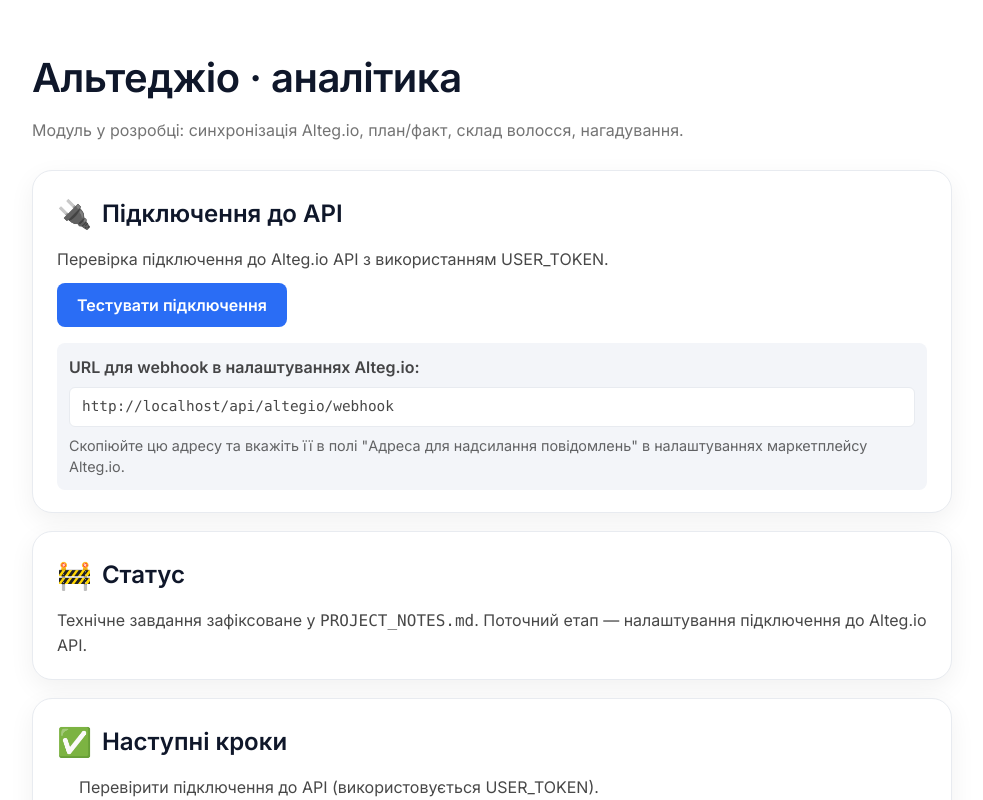
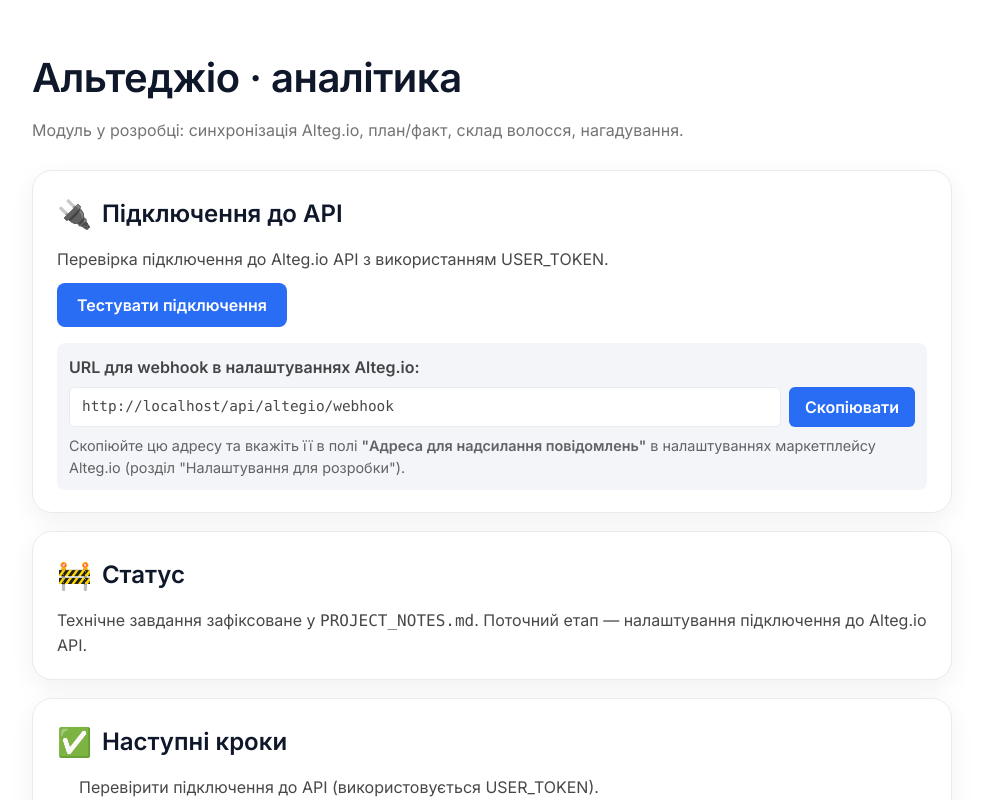
Before and after one commit to yurashko-ux/P-3-0, a Next.js app in the folder web/: page /admin/altegio in a window 1280 px wide. Shown: the top 800 px of the page, without its empty margins (148-1131 px from the left). Built offline with nearby package versions, Linux system fonts and the light colour scheme.

Commit message:
Add instructions for finding Partner ID in Altegio Marketplace settings

```diff
--- a/web/app/(admin)/admin/altegio/page.tsx
+++ b/web/app/(admin)/admin/altegio/page.tsx
@@ -12,6 +12,23 @@ export default function AltegioLanding() {
     companiesCount?: number;
     error?: string;
   }>({ loading: false, ok: null });
+
+  const [webhookUrl, setWebhookUrl] = useState<string>('');
+  const [copied, setCopied] = useState(false);
+
+  useEffect(() => {
+    if (typeof window !== 'undefined') {
+      setWebhookUrl(`${window.location.origin}/api/altegio/webhook`);
+    }
+  }, []);
+
+  async function copyWebhookUrl() {
+    if (webhookUrl) {
+      await navigator.clipboard.writeText(webhookUrl);
+      setCopied(true);
+      setTimeout(() => setCopied(false), 2000);
+    }
+  }
 
   async function testConnection() {
     setTestStatus({ loading: true, ok: null });
@@ -74,21 +91,40 @@ export default function AltegioLanding() {
             <p style={{ margin: 0, marginBottom: 8, fontWeight: 600 }}>
               URL для webhook в налаштуваннях Alteg.io:
             </p>
+            <div style={{ display: 'flex', gap: 8, alignItems: 'center', marginBottom: 8 }}>
               <code
                 style={{
-                display: 'block',
+                  flex: 1,
                   padding: '8px 12px',
                   background: '#fff',
                   borderRadius: 6,
                   border: '1px solid #e8ebf0',
                   fontSize: '0.9em',
                   wordBreak: 'break-all',
+                  display: 'block',
                 }}
               >
-              {typeof window !== 'undefined' ? `${window.location.origin}/api/altegio/webhook` : '/api/altegio/webhook'}
+                {webhookUrl || '/api/altegio/webhook'}
               </code>
+              <button
+                onClick={copyWebhookUrl}
+                style={{
+                  padding: '8px 16px',
+                  background: copied ? '#22c55e' : '#2a6df5',
+                  color: '#fff',
+                  border: 'none',
+                  borderRadius: 6,
+                  fontWeight: 600,
+                  cursor: 'pointer',
+                  whiteSpace: 'nowrap',
+                  transition: 'background 0.2s',
+                }}
+              >
+                {copied ? '✓ Скопійовано' : 'Скопіювати'}
+              </button>
+            </div>
             <p style={{ margin: '8px 0 0 0', fontSize: '0.9em', color: 'rgba(0,0,0,0.6)' }}>
-              Скопіюйте цю адресу та вкажіть її в полі "Адреса для надсилання повідомлень" в налаштуваннях маркетплейсу Alteg.io.
+              Скопіюйте цю адресу та вкажіть її в полі <strong>"Адреса для надсилання повідомлень"</strong> в налаштуваннях маркетплейсу Alteg.io (розділ "Налаштування для розробки").
             </p>
           </div>
 
@@ -111,7 +147,22 @@ export default function AltegioLanding() {
               )}
               {testStatus.error && (
                 <div style={{ marginTop: 8, fontSize: '0.9em', opacity: 0.9 }}>
-                  {testStatus.error}
+                  <div style={{ marginBottom: 8 }}>{testStatus.error}</div>
+                  {(testStatus.error.includes('Partner ID') || testStatus.error.includes('partner') || testStatus.error.includes('401')) && (
+                    <div style={{ marginTop: 12, padding: 12, background: '#fff3cd', borderRadius: 6, border: '1px solid #ffc107' }}>
+                      <strong>💡 Як знайти Partner ID:</strong>
+                      <ol style={{ margin: '8px 0 0 0', paddingLeft: 20 }}>
+                        <li>Відкрийте <a href="https://marketplace.alteg.io" target="_blank" rel="noopener noreferrer" style={{ color: '#2a6df5' }}>Alteg.io Marketplace</a></li>
+                        <li>Перейдіть в "Мої програми" → ваш додаток</li>
+                        <li>Відкрийте розділ "Загальна інформація" або "Доступ до API"</li>
+                        <li>Знайдіть Partner ID / Partner Token (може бути у вигляді UUID або API ключа)</li>
+                        <li>Скопіюйте його та додайте як змінну середовища <code>ALTEGIO_PARTNER_TOKEN</code> в Vercel</li>
+                      </ol>
+                      <p style={{ margin: '8px 0 0 0', fontSize: '0.85em' }}>
+                        Після додавання змінної середовища перезапустіть деплой або зачекайте 1-2 хвилини.
+                      </p>
+                    </div>
+                  )}
                 </div>
               )}
             </div>
--- a/web/app/api/altegio/test/route.ts
+++ b/web/app/api/altegio/test/route.ts
@@ -28,11 +28,17 @@ export async function GET(req: NextRequest) {
 
     const errorMessage = err instanceof Error ? err.message : String(err);
 
+    // Перевіряємо, чи помилка пов'язана з Partner ID
+    const isPartnerIdError = errorMessage.includes('Partner ID') || errorMessage.includes('partner') || errorMessage.includes('401');
+
     return NextResponse.json(
       {
         ok: false,
         error: errorMessage,
-        hint: 'Перевірте, чи правильно налаштовано ALTEGIO_USER_TOKEN у змінних середовища',
+        hint: isPartnerIdError
+          ? 'Потрібен ALTEGIO_PARTNER_TOKEN. Його можна знайти в налаштуваннях додатку на маркетплейсі Alteg.io (розділ "Загальна інформація" або "Доступ до API").'
+          : 'Перевірте, чи правильно налаштовано ALTEGIO_USER_TOKEN та ALTEGIO_PARTNER_TOKEN у змінних середовища Vercel.',
+        needsPartnerToken: isPartnerIdError,
       },
       { status: 500 }
     );
```
Lines whose indentation alone changed are shown as unchanged.
